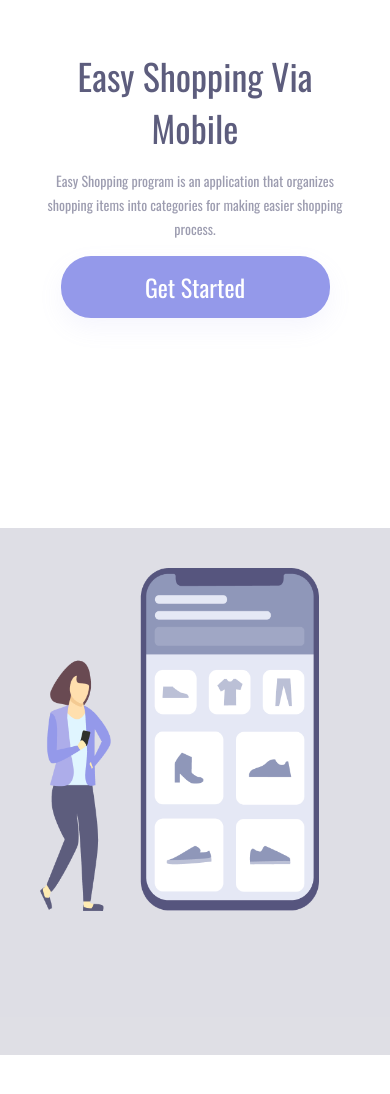
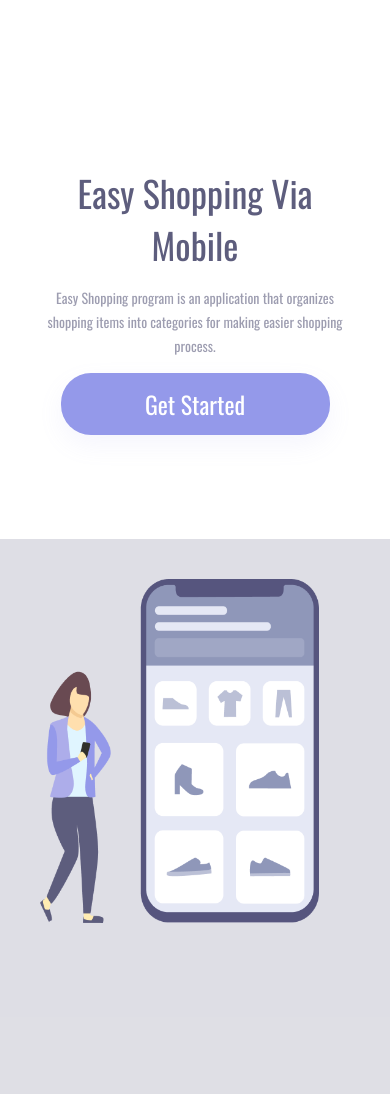
Before and after one commit to Cleber-Dev23/Projeto-girl-cellphone-responsivo, a plain HTML site: page index.html in a window 390 px wide. Before the commit the page ends 1055 px from the top, so only its background shows below. Drawn offline with nearby package versions, Linux system fonts and the light colour scheme.

Commit message:
Alteração de margem e altura da imagem

```diff
--- a/styles.css
+++ b/styles.css
@@ -15,7 +15,7 @@
 .container-left {
     display: inline-block;
     width: 60%;
-    margin-top: 18%; /* 30%*/
+    margin-top: 21.5%; /* 30%*/
     padding-left: 136px;
 }
 
@@ -29,7 +29,7 @@
 
 img {
     position: relative;
-    top: 25%; /* Ajustar de acordo com a necessidade e tamanho da tela = 25% */
+    top: 20%; /* Ajustar de acordo com a necessidade e tamanho da tela = 25% */
     right: 130px;
 }
 
@@ -90,19 +90,21 @@ a:active {
 
 header {
     margin: 24px 0 0 57px;
+    text-align: center;
 }
 
 @media screen and (max-width: 900px){
     .container-left {
         width: 100%;
-        height: 50%;
+        height: 40%;
         padding: 0;
         margin: 0;
+        margin-top: 30%;
     }
 
     .container-right {
         display: block;
-        height: 50%; /* Original (auto) */
+        height: 60%; /* Original (auto) */
         width: 100%;
         position: static;
         padding: 40px;
```
